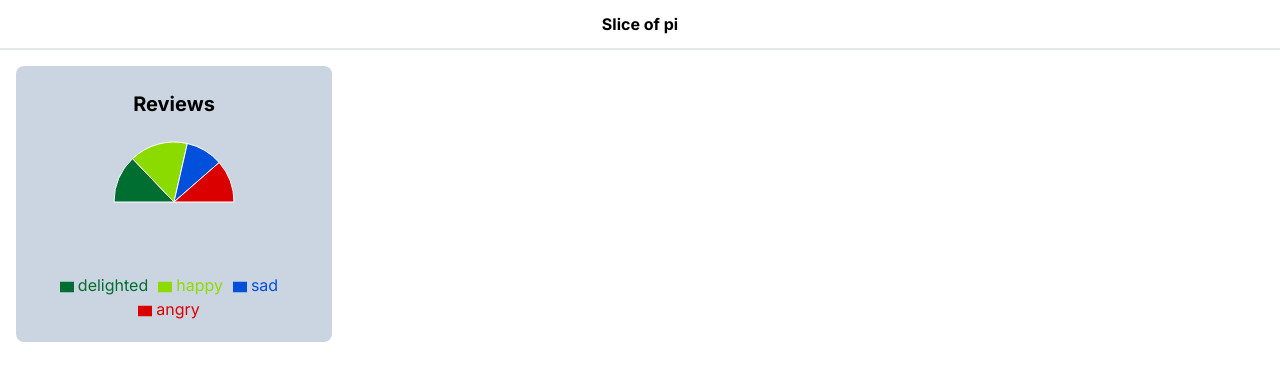
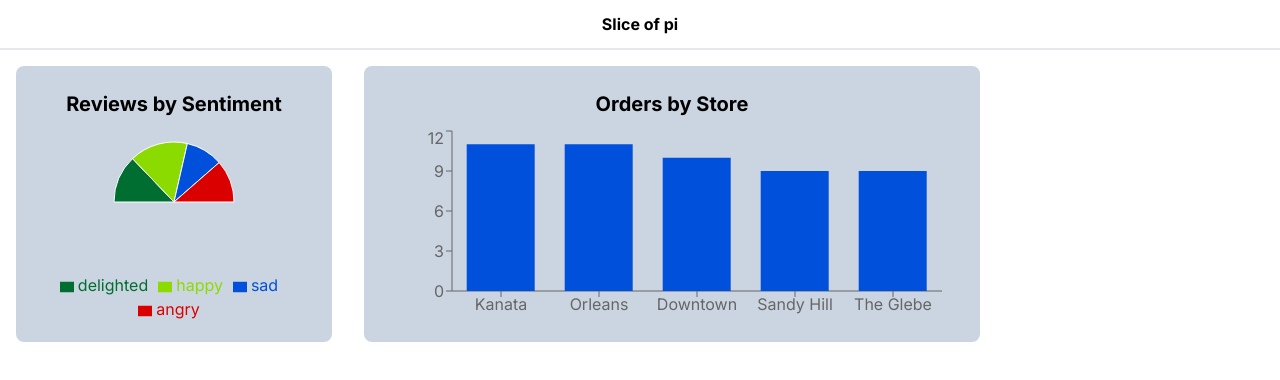
Before and after one commit to J-Dufour/outstem-technical-interview, a Next.js app in the folder slice-of-pi/: page / in a window 1280 px wide. Shown: the top 380 px of the page. Built offline with nearby package versions, Linux system fonts and the light colour scheme.

Commit message:
feat: add bar graph for orders

```diff
--- /dev/null
+++ b/slice-of-pi/src/app/components/BarGraph.tsx
@@ -0,0 +1,33 @@
+import { Bar, BarChart, Cell, Legend, Pie, PieChart, Rectangle, ResponsiveContainer, Tooltip, XAxis, YAxis } from "recharts";
+import type { DataPoint } from "../util/types";
+
+interface BarGraphProps {
+    data: DataPoint[],
+}
+
+export default function BarGraph({ data }: BarGraphProps) {
+
+    return (
+        <ResponsiveContainer width={600} aspect={3}>
+            <BarChart
+                width={300}
+                height={300}
+                data={data}
+                margin={{
+                    top: 5,
+                    right: 30,
+                    left: 20,
+                    bottom: 5,
+                }}
+                barCategoryGap="15%"
+            >
+                <XAxis dataKey="ind" />
+                <YAxis />
+                <Tooltip/>
+                <Bar dataKey="dep" name="count" fill="#0050db" activeBar={<Rectangle fill="#008bdb"/>}/>
+
+            </BarChart>
+
+        </ResponsiveContainer>
+    );
+}
--- a/slice-of-pi/src/app/components/PieGraph.tsx
+++ b/slice-of-pi/src/app/components/PieGraph.tsx
@@ -1,4 +1,3 @@
-'use client'
 import { Cell, Legend, Pie, PieChart, ResponsiveContainer, Tooltip } from "recharts";
 import type { DataPoint } from "../util/types";
 
--- a/slice-of-pi/src/app/page.tsx
+++ b/slice-of-pi/src/app/page.tsx
@@ -55,16 +55,19 @@ export default function Home() {
     return result;
   }
 
-  const reviewGraphData = sumByGroup(reviewData, 'sentiment');
-
+  const reviewPieGraphData = sumByGroup(reviewData, 'sentiment');
+  const orderBarGraphData = sumByGroup(orderData, 'store')
   return (
     <main>
       <div className="text-center py-3 text-xxl font-bold border-b-2">
         <p>Slice of pi</p>
       </div>
       <div className="flex flex-wrap w-full">
-        <StatCard title="Reviews">
-          <PieGraph data={reviewGraphData} semi_circ />
+        <StatCard title="Reviews by Sentiment">
+          <PieGraph data={reviewPieGraphData} semi_circ />
+        </StatCard>
+        <StatCard title="Orders by Store">
+          <BarGraph data={orderBarGraphData}/>
         </StatCard>
       </div>
     </main>
```
